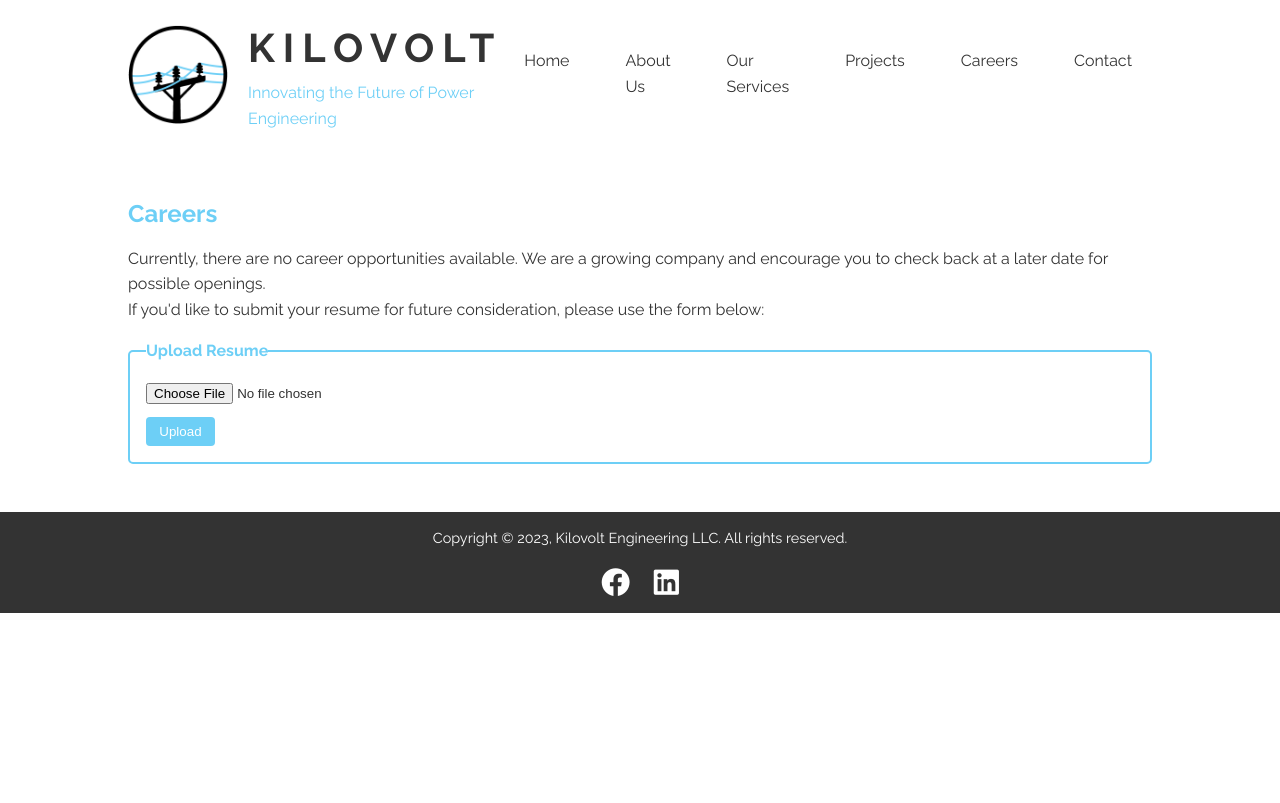
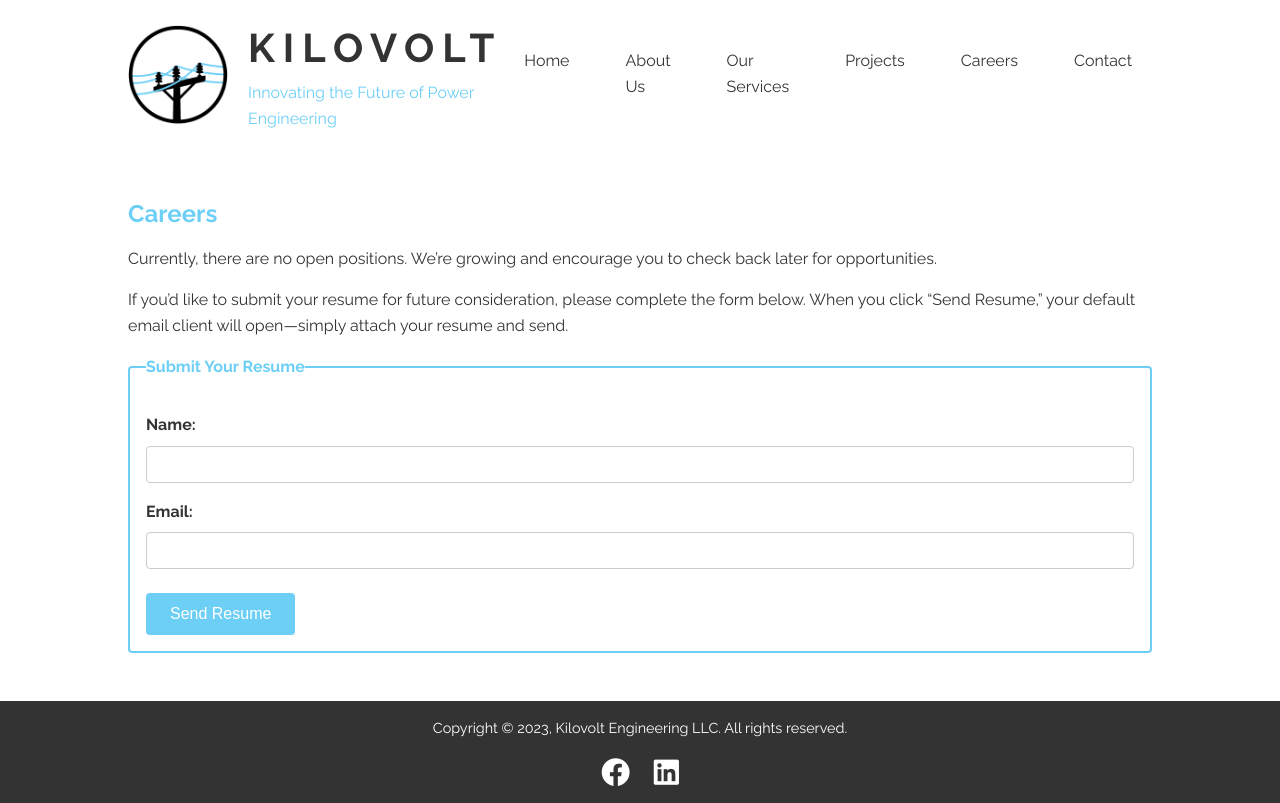
Before and after one commit to bajaiii/kilovolt-engineering-website, a plain HTML site: page careers.html in a window 1280 px wide. Drawn offline with nearby package versions, Linux system fonts and the light colour scheme.

Commit message:
Update careers.html

```diff
--- a/careers.html
+++ b/careers.html
@@ -1,21 +1,31 @@
 <!DOCTYPE html>
 <html lang="en">
 <head>
-    <meta charset="UTF-8">
-    <meta name="viewport" content="width=device-width, initial-scale=1">
-    <title>Kilovolt Engineering - Careers</title>
-    <link href="https://fonts.googleapis.com/css2?family=Raleway:wght@300;400;700&display=swap" rel="stylesheet">
-    <link rel="stylesheet" href="https://cdnjs.cloudflare.com/ajax/libs/font-awesome/6.0.0-beta3/css/all.min.css" />
+  <meta charset="UTF-8" />
+  <meta name="viewport" content="width=device-width, initial-scale=1" />
+  <title>Kilovolt Engineering – Careers</title>
+  <link
+    href="https://fonts.googleapis.com/css2?family=Raleway:wght@300;400;700&display=swap"
+    rel="stylesheet"
+  />
+  <link
+    rel="stylesheet"
+    href="https://cdnjs.cloudflare.com/ajax/libs/font-awesome/6.0.0-beta3/css/all.min.css"
+  />
   <script src="https://code.jquery.com/jquery-3.6.0.min.js"></script>
   <style>
     /* Accent color */
     .accent {
       color: #6dcff6;
     }
+    .accent-bg {
+      background-color: #6dcff6;
+      color: #fff;
+    }
     .accent-border {
       border: 2px solid #6dcff6;
+      border-radius: 4px;
       padding: 1em;
-            border-radius: 5px;
       margin-top: 1em;
     }
 
@@ -59,6 +69,7 @@
       margin: 0;
     }
 
+    /* Tagline in accent color */
     .logo p {
       font-size: 1em;
       margin: 0;
@@ -98,25 +109,47 @@
       color: #6dcff6;
       margin-bottom: 0.5em;
     }
+    main p {
+      margin-bottom: 1em;
+    }
 
     /* Form Styles */
     fieldset {
       margin-top: 1em;
+      border: 2px solid #6dcff6;
+      border-radius: 4px;
+      padding: 1em;
     }
     legend {
       font-weight: bold;
       color: #6dcff6;
     }
-        form input[type="file"] {
-            margin-bottom: 1em;
+    form label {
+      display: block;
+      margin-top: 1em;
+      font-weight: bold;
+      color: #333;
+    }
+    form input[type="text"],
+    form input[type="email"] {
+      width: 100%;
+      padding: 0.5em;
+      margin-top: 0.5em;
+      border: 1px solid #ccc;
+      border-radius: 4px;
+      font-family: 'Raleway', sans-serif;
+      font-size: 1em;
     }
     form button {
+      margin-top: 1.5em;
       background-color: #6dcff6;
-            color: #fff;
+      color: #ffffff;
       border: none;
-            padding: 0.5em 1em;
+      padding: 0.75em 1.5em;
+      font-size: 1em;
       cursor: pointer;
       border-radius: 4px;
+      transition: background-color 0.2s ease;
     }
     form button:hover {
       background-color: #4fb0d4;
@@ -141,31 +174,11 @@
       color: #6dcff6;
     }
   </style>
-    <script>
-        $(document).ready(function() {
-            $('#uploadForm').submit(function(e) {
-                e.preventDefault(); // Prevent default form submission
-                var formData = new FormData(this);
-
-                $.ajax({
-                    url: 'upload_file',  // Adjust if you have a different endpoint
-                    type: 'POST',
-                    data: formData,
-                    success: function(data) {
-                        alert("Thank you! The file has been uploaded successfully. We will keep you in mind for future opportunities.");
-                    },
-                    cache: false,
-                    contentType: false,
-                    processData: false
-                });
-            });
-        });
-    </script>
 </head>
 <body>
   <header>
     <div class="logo">
-            <img src="images/Kilovolt Logo.jpg" alt="Kilovolt Engineering Logo">
+      <img src="images/Kilovolt Logo.jpg" alt="Kilovolt Engineering Logo" />
       <div>
         <h1>Kilovolt</h1>
         <p class="accent">Innovating the Future of Power Engineering</p>
@@ -183,18 +196,21 @@
 
   <main>
     <h2 class="accent">Careers</h2>
-        <p>Currently, there are no career opportunities available. We are a growing company and encourage you to check back at a later date for possible openings.</p>
-        <p>If you'd like to submit your resume for future consideration, please use the form below:</p>
+    <p>Currently, there are no open positions. We’re growing and encourage you to check back later for opportunities.</p>
+    <p>If you’d like to submit your resume for future consideration, please complete the form below. When you click “Send Resume,” your default email client will open—simply attach your resume and send.</p>
 
     <fieldset class="accent-border">
-            <legend>Upload Resume</legend>
-            <form action="upload_file" method="post" enctype="multipart/form-data" id="uploadForm">
-                <input type="file" name="file" accept=".pdf,.doc,.docx" required>
-                <br>
-                <button type="submit">Upload</button>
+      <legend>Submit Your Resume</legend>
+      <form action="mailto:kilovoltengineering@gmail.com" method="POST" enctype="text/plain">
+        <label for="name">Name:</label>
+        <input type="text" id="name" name="Name" required>
+
+        <label for="email">Email:</label>
+        <input type="email" id="email" name="Email" required>
+
+        <button type="submit">Send Resume</button>
       </form>
     </fieldset>
-        <div id="message"></div>
   </main>
 
   <footer>
```
Lines whose indentation alone changed are shown as unchanged.
